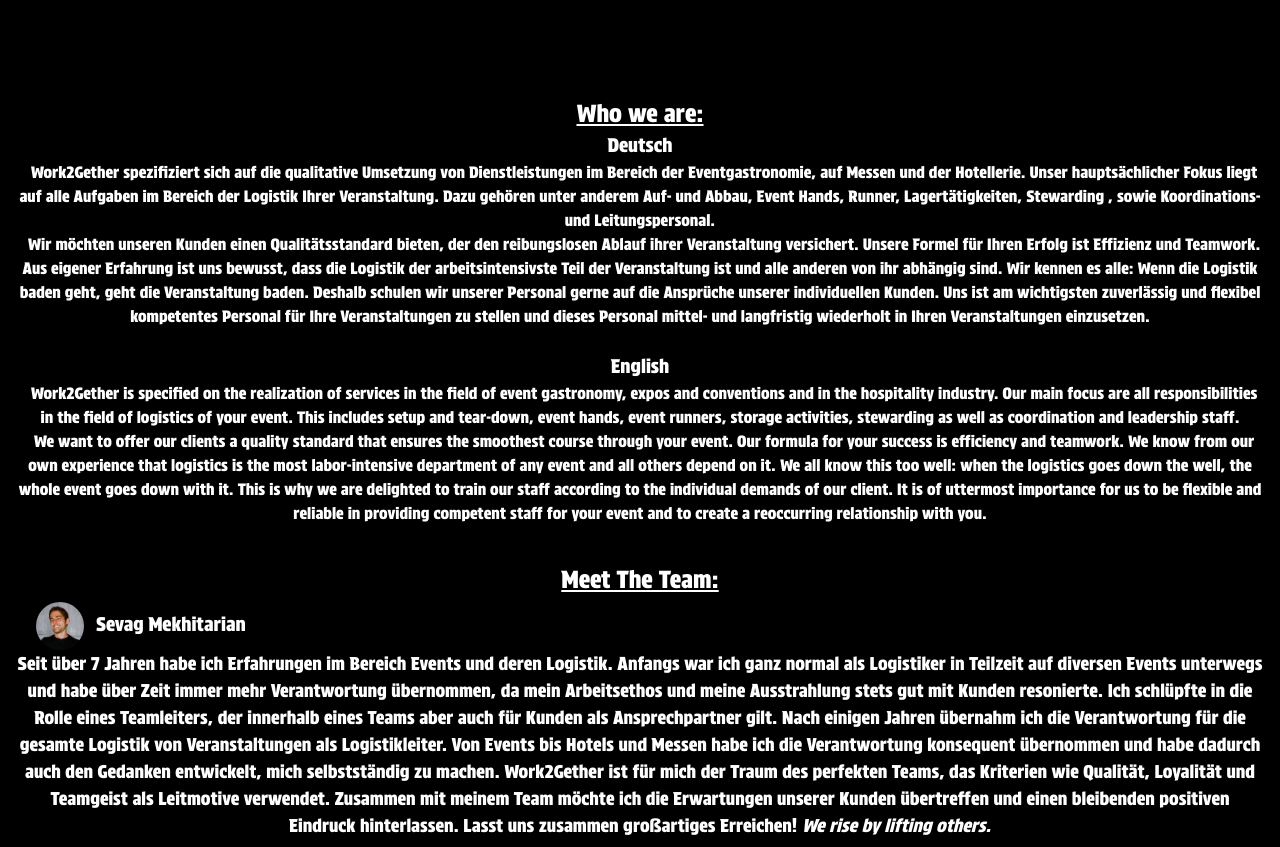
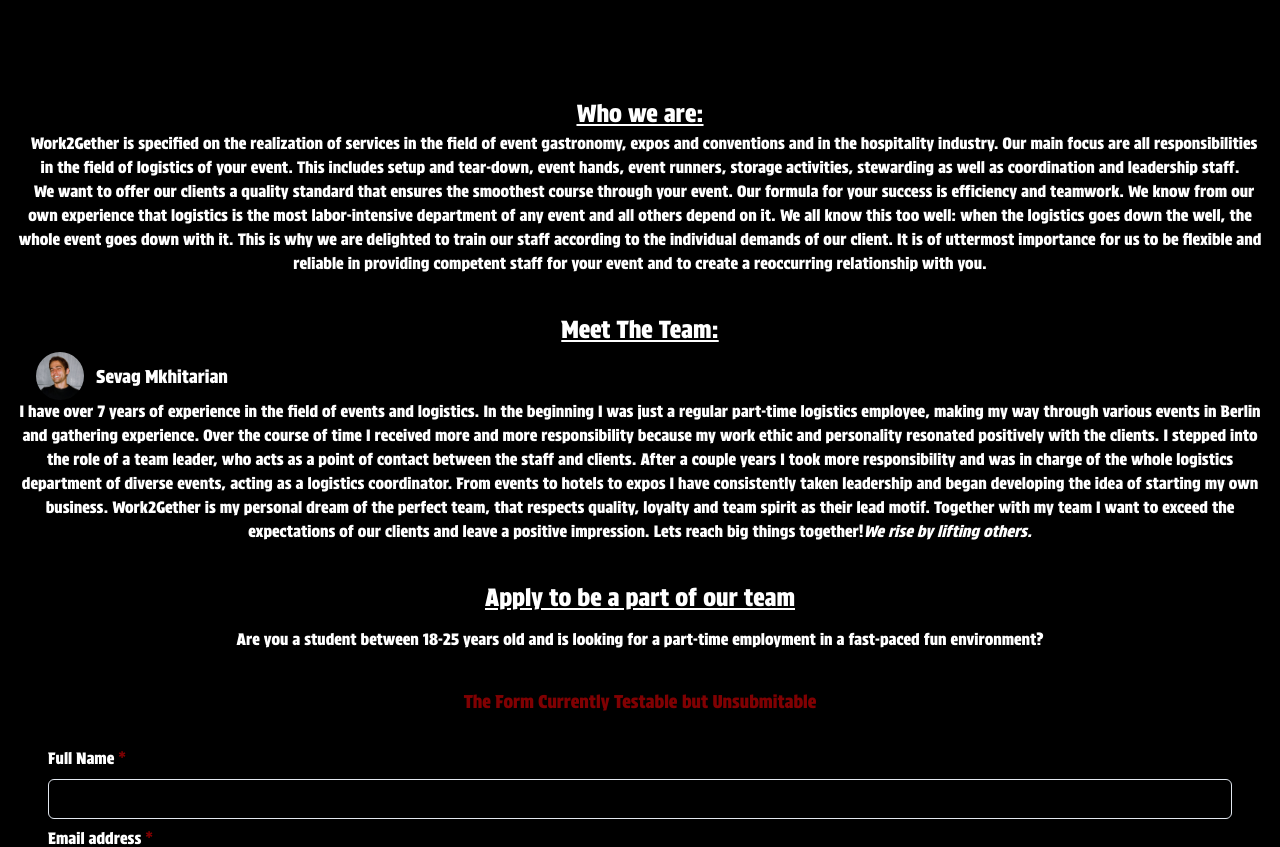
Before and after one commit to kenshanta/sleek-company-portfolio, a React (Create React App) app: page / in a window 1280 px wide. Shown: the part 620-1467 px from the top of the page. Built offline with nearby package versions, Linux system fonts and the light colour scheme.

Commit message:
workaround for css

```diff
--- a/src/App.css
+++ b/src/App.css
@@ -54,6 +54,8 @@
 
 .Menu-drawer {
   font-family: "Protest";
+  background-color: black !important;
+  color: white !important;
 }
 
 .Menu-drawer-logo {
--- a/src/components/body.tsx
+++ b/src/components/body.tsx
@@ -50,30 +50,6 @@
           Who we are:
         </Text>
       </GridItem>
-
-      <Text fontSize={"larger"}>Deutsch</Text>
-      <Text>
-        &nbsp; Work2Gether spezifiziert sich auf die qualitative Umsetzung von
-        Dienstleistungen im Bereich der Eventgastronomie, auf Messen und der
-        Hotellerie. Unser hauptsächlicher Fokus liegt auf alle Aufgaben im
-        Bereich der Logistik Ihrer Veranstaltung. Dazu gehören unter anderem
-        Auf- und Abbau, Event Hands, Runner, Lagertätigkeiten, Stewarding ,
-        sowie Koordinations- und Leitungspersonal.
-        <br />
-        &nbsp; Wir möchten unseren Kunden einen Qualitätsstandard bieten, der
-        den reibungslosen Ablauf ihrer Veranstaltung versichert. Unsere Formel
-        für Ihren Erfolg ist Effizienz und Teamwork. Aus eigener Erfahrung ist
-        uns bewusst, dass die Logistik der arbeitsintensivste Teil der
-        Veranstaltung ist und alle anderen von ihr abhängig sind. Wir kennen es
-        alle: Wenn die Logistik baden geht, geht die Veranstaltung baden.
-        Deshalb schulen wir unserer Personal gerne auf die Ansprüche unserer
-        individuellen Kunden. Uns ist am wichtigsten zuverlässig und flexibel
-        kompetentes Personal für Ihre Veranstaltungen zu stellen und dieses
-        Personal mittel- und langfristig wiederholt in Ihren Veranstaltungen
-        einzusetzen.
-      </Text>
-      <br />
-      <Text fontSize={"larger"}>English</Text>
       <Text>
         &nbsp; Work2Gether is specified on the realization of services in the
         field of event gastronomy, expos and conventions and in the hospitality
@@ -107,24 +83,24 @@
           paddingTop={1}
         >
           <Avatar size={"md"} name="Sarkis Kovlekjian" src={logo}></Avatar>
-          <Text fontSize={"larger"}>Sevag Mekhitarian</Text>
+          <Text fontSize={"large"}>Sevag Mkhitarian</Text>
         </GridItem>
-        <Text fontSize={"large"}>
-          Seit über 7 Jahren habe ich Erfahrungen im Bereich Events und deren
-          Logistik. Anfangs war ich ganz normal als Logistiker in Teilzeit auf
-          diversen Events unterwegs und habe über Zeit immer mehr Verantwortung
-          übernommen, da mein Arbeitsethos und meine Ausstrahlung stets gut mit
-          Kunden resonierte. Ich schlüpfte in die Rolle eines Teamleiters, der
-          innerhalb eines Teams aber auch für Kunden als Ansprechpartner gilt.
-          Nach einigen Jahren übernahm ich die Verantwortung für die gesamte
-          Logistik von Veranstaltungen als Logistikleiter. Von Events bis Hotels
-          und Messen habe ich die Verantwortung konsequent übernommen und habe
-          dadurch auch den Gedanken entwickelt, mich selbstständig zu machen.
-          Work2Gether ist für mich der Traum des perfekten Teams, das Kriterien
-          wie Qualität, Loyalität und Teamgeist als Leitmotive verwendet.
-          Zusammen mit meinem Team möchte ich die Erwartungen unserer Kunden
-          übertreffen und einen bleibenden positiven Eindruck hinterlassen.
-          Lasst uns zusammen großartiges Erreichen!{" "}
+        <Text fontSize={"medium"}>
+          I have over 7 years of experience in the field of events and
+          logistics. In the beginning I was just a regular part-time logistics
+          employee, making my way through various events in Berlin and gathering
+          experience. Over the course of time I received more and more
+          responsibility because my work ethic and personality resonated
+          positively with the clients. I stepped into the role of a team leader,
+          who acts as a point of contact between the staff and clients. After a
+          couple years I took more responsibility and was in charge of the whole
+          logistics department of diverse events, acting as a logistics
+          coordinator. From events to hotels to expos I have consistently taken
+          leadership and began developing the idea of starting my own business.
+          Work2Gether is my personal dream of the perfect team, that respects
+          quality, loyalty and team spirit as their lead motif. Together with my
+          team I want to exceed the expectations of our clients and leave a
+          positive impression. Lets reach big things together!
           <i>We rise by lifting others.</i>
         </Text>
       </GridItem>
@@ -132,7 +108,7 @@
         <Text fontSize={"2xl"} textDecoration={"underline"}>
           Apply to be a part of our team
         </Text>
-        <Text paddingTop={3} fontSize={"large"}>
+        <Text paddingTop={3} fontSize={"medium"}>
           Are you a student between 18-25 years old and is looking for a
           part-time employment in a fast-paced fun environment?
         </Text>
--- a/src/components/hamburgerDrawer.tsx
+++ b/src/components/hamburgerDrawer.tsx
@@ -10,7 +10,7 @@
   Button,
   Box,
 } from "@chakra-ui/react";
-import BlackLogo from "../logo-black.svg";
+import BlackLogo from "../logo-white.svg";
 import TermsAndLiscences from "./termsAndLiscences";
 import PrivacyAndPolicy from "./privacyPolicy";
 import { VscChromeClose } from "react-icons/vsc";
```
